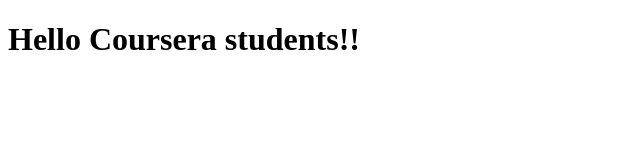
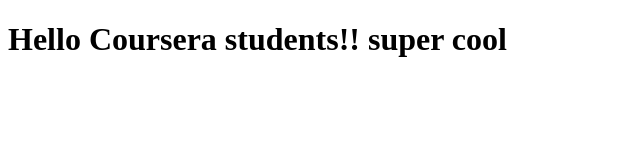
Before and after one commit to sundar369/coursera-test, a plain HTML site: page index.html in a window 1280 px wide. Shown: the whole page, without its empty margins (0-640 px from the left). Drawn offline with Linux system fonts and the light colour scheme.

Commit message:
Next version of web file

```diff
--- a/index.html
+++ b/index.html
@@ -5,6 +5,6 @@
      <title>Hello Coursera</title>
    </head>
    <body>
-     <h1>Hello Coursera students!!</h1>
+     <h1>Hello Coursera students!! super cool</h1>
    </body>
  </html>
```
